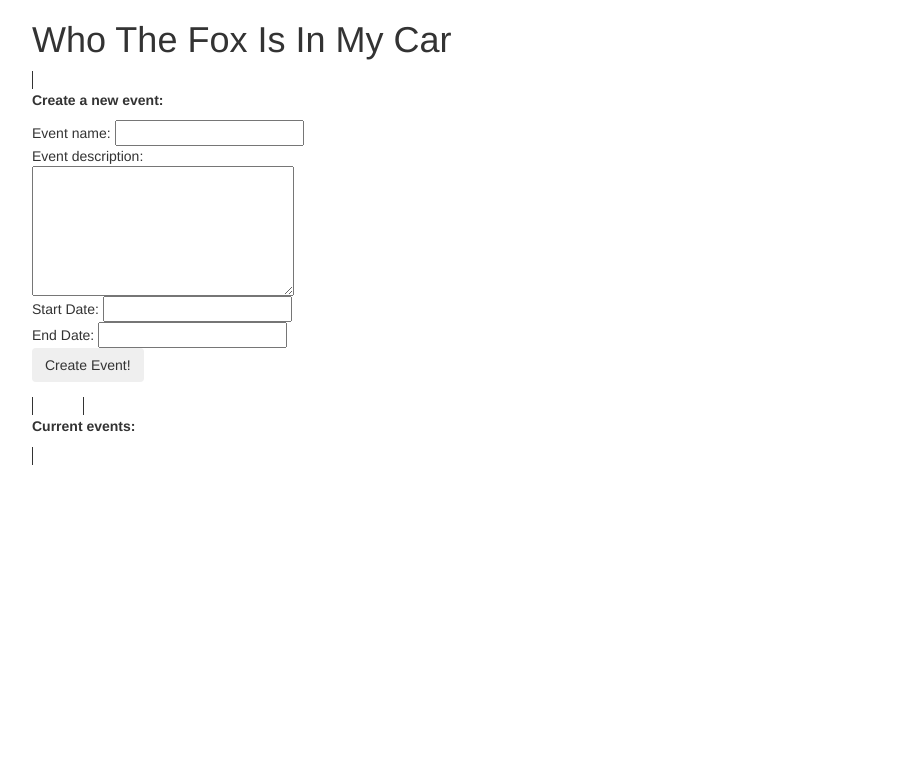
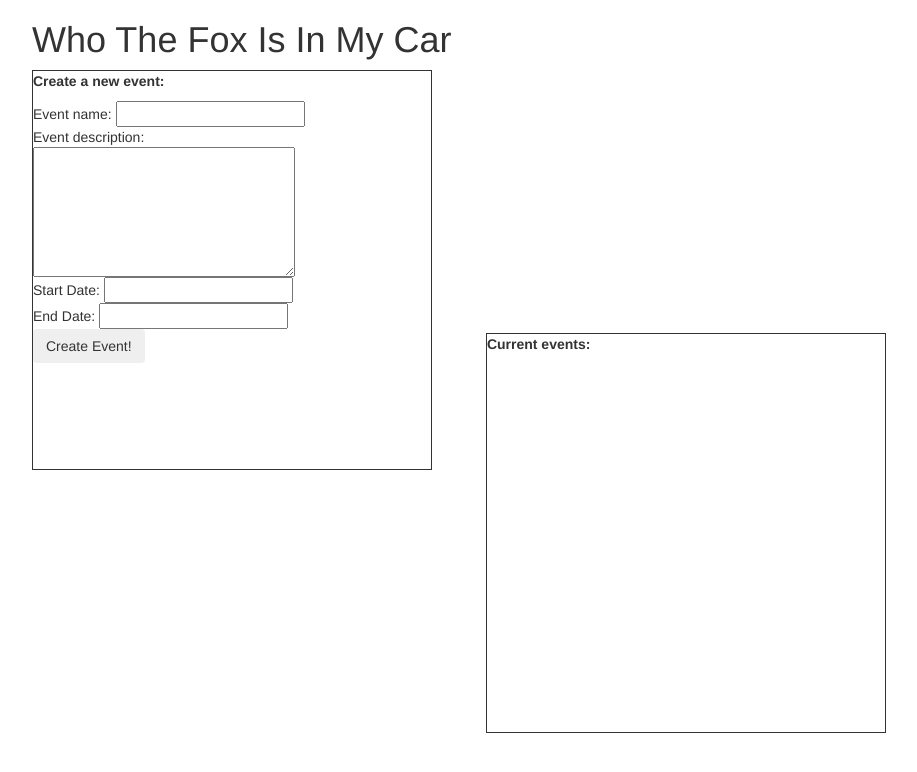
Before and after one commit to Raytray/WTFIIMC, a PHP site: page / in a window 1280 px wide. Shown: the top 772 px of the page, without its empty margins (173-1090 px from the left). Run offline with PHP 8.4, Linux system fonts and the light colour scheme; data that the repository does not hold is empty; a stand-in replaces the project's code that opens the database connection; some libraries are stand-ins or nearby versions.

Commit message:
css fixes and add makefile

```diff
--- a/WS_Flight/static/css/wtfiimc.css
+++ b/WS_Flight/static/css/wtfiimc.css
@@ -4,17 +4,17 @@
 }
 .left_box {
   width: 400px;
-  height: 800px;
+  height: 400px;
   border-width: 1px;
   border-style: solid;
-  display: inline;
+  display: inline-block;
   margin-right: 25px;
 }
 .right_box {
   width: 400px;
-  height: 800px;
+  height: 400px;
   border-width: 1px;
   border-style: solid;
-  display: inline;
+  display: inline-block;
   margin-left: 25px;
 }
```
Also changed, not shown: 1 other file.
